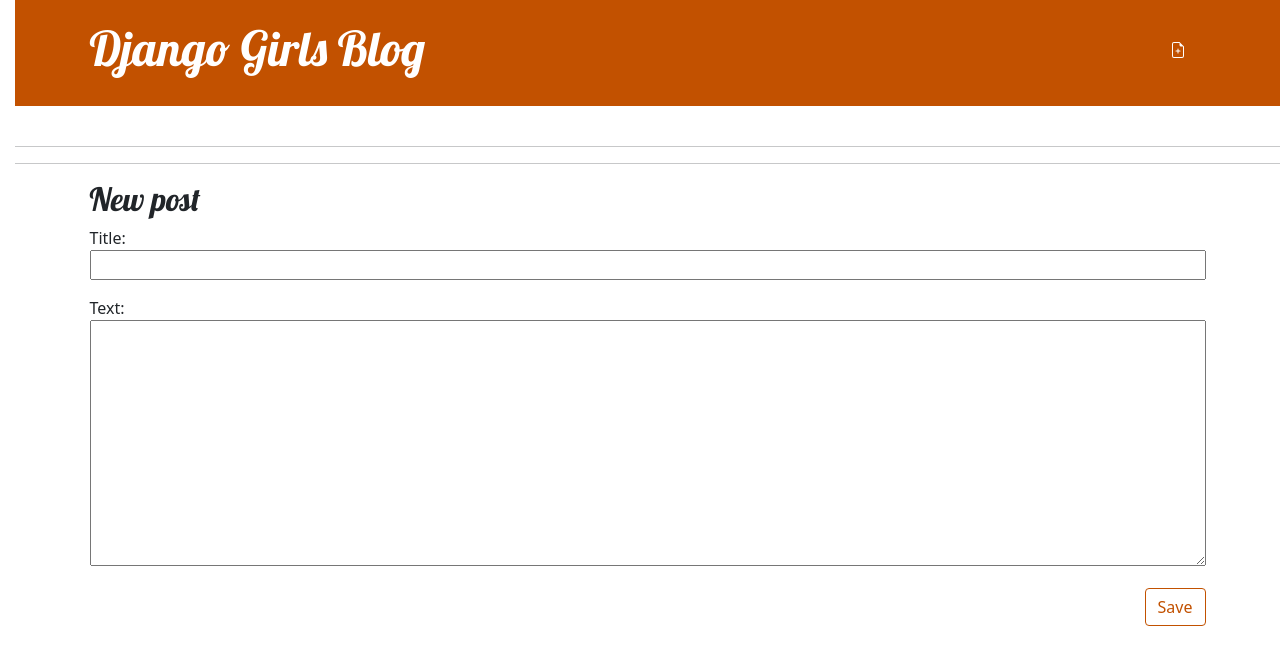
After one commit to ibra15-cyber/djangogirlsblog, a Django app: page /post/new/ in a window 1280 px wide. The commit adds this page. Shown: the top 665 px of the page. Run offline with Django 3.2, Linux system fonts and the light colour scheme.

Commit message:
final push

```diff
--- /dev/null
+++ b/mysite/blog/forms.py
@@ -0,0 +1,8 @@
+from django import forms
+
+from .models import Post
+
+class PostForm(forms.ModelForm): #create a class that extendes forms.ModelForm
+    class Meta: #create subclass meta with an obj of post and fields
+        model = Post #post obj called model
+        fields = ['title', 'text'] #just like destructuring in react but here with a tuple
--- a/mysite/blog/models.py
+++ b/mysite/blog/models.py
@@ -14,8 +14,8 @@ class Post(models.Model): #inherits models.Model to define the fields
 
     #characters or methods
     def publish(self):
-        self.published_date = time.now() #time.now given to published
-        self.save()
+        published_date = time.now() #time.now given to published
+        save()
 
     def __str__(self):
         return self.title
--- a/mysite/blog/static/css/blog.css
+++ b/mysite/blog/static/css/blog.css
@@ -12,7 +12,7 @@ body {
     background-color: #c25100;
     margin-top: 0;
     margin-bottom: 40px;
-    padding: 20px 20px 20px 40px;
+    padding: 20px 20px 20px 20px;
 }
 
 .page-header h1,
@@ -75,3 +75,7 @@ h1, h2, h3, h4 {
     color: #FFFFFF;
     background-color: #C25100;
 }
+
+#1 {
+    color: red;
+}
--- a/mysite/blog/templates/blog/base.html
+++ b/mysite/blog/templates/blog/base.html
@@ -13,6 +13,11 @@
     <body>
         <header class="page-header">
             <div class="container">
+                {% comment %} {% if user.is_authenticated %} {% endcomment %}
+                    <a href="{% url 'post_new' %}" class="top-menu">
+                        {% include './icons/file-earmark-plus.svg' %}
+                    </a>
+                {% comment %} {% endif %} {% endcomment %}
                 <h1><a href="/">Django Girls Blog</a></h1>
             </div>
         </header>
--- /dev/null
+++ b/mysite/blog/templates/blog/post_edit.html
@@ -0,0 +1,9 @@
+{% extends 'blog/base.html' %}
+
+{% block content %}
+    <h2>New post</h2>
+    <form method="POST" class="post-form">{% csrf_token %}
+        {{ form.as_p }}
+        <button type="submit" class="save btn btn-secondary">Save</button>
+    </form>
+{% endblock %}
--- a/mysite/blog/templates/blog/post_list.html
+++ b/mysite/blog/templates/blog/post_list.html
@@ -4,7 +4,8 @@
     {% for post in posts %}
         <article class="post">
             <time class='date'>published: {{post.published_date }}</time>
-            <h2><a href="{% url 'post_detail' pk=post.pk %}">{{post.title}}</a></h2>
+            <h2><a href="{% url 'post_detail' pk=post.pk %}">{{ post.title }}</a></h2>
+            <p id='1'>by {{post.author}}</p>
             <p>{{post.text | linebreaks }}</p>
             <hr>
         </article>
--- a/mysite/blog/templates/blog/post_list2.html
+++ b/mysite/blog/templates/blog/post_list2.html
@@ -11,7 +11,7 @@
 
         <article>
             <time>published: 14.06.2014, 12:14</time>
-            <h2><a href="">My first post</a></h2>
+            <h2><a href="/post_detail.html">My first post</a></h2>
             <p>Aenean eu leo quam. Pellentesque ornare sem lacinia quam venenatis vestibulum. Donec id elit non mi porta gravida at eget metus. Fusce dapibus, tellus ac cursus commodo, tortor mauris condimentum nibh, ut fermentum massa justo sit amet risus.</p>
 
 
--- a/mysite/blog/urls.py
+++ b/mysite/blog/urls.py
@@ -3,7 +3,12 @@ from . import views  #views the code that will be rendered
 
 
 urlpatterns = [
+    #goes to / show everything
     path('', views.post_list),
-    path('post/<int:pk>/', views.post_detail, name='post.detail'), #post/1 post/2
+    #this link, post/1 goes to post_detail view with post detail html
+    path('post/<int:pk>/', views.post_detail, name='post_detail'),
     #remember post is just our choosing
+    path('post/new/', views.post_new, name='post_new'),
+    path('post/<int:pk>/edit/', views.post_edit, name='post_edit'),
+
 ]
--- a/mysite/blog/views.py
+++ b/mysite/blog/views.py
@@ -1,13 +1,58 @@
 # from datetime import timezone
+from django.urls import is_valid_path
 from django.utils import timezone
-from django.shortcuts import get_object_or_404, render
+from django.shortcuts import get_object_or_404, redirect, render
+
+from .forms import PostForm
 from .models import Post #we import our Post to be able to talk with the db
 
 # Create your views here.
 def post_list(request):  #take a request as para
     posts = Post.objects.filter(published_date__lte=timezone.now()).order_by('published_date')
-    return render(request, 'blog/post_list.html', {'posts': posts}) #return render pass the request and render .html
+    # = get_object_or_404(Post, id)
+    context = {
+        'posts': posts
+    }
+    return render(request, 'blog/post_list.html', context) #return render pass the request and render .html
 
 def post_detail(request, pk):
     post = get_object_or_404(Post, pk=pk)
     return render(request, 'blog/post_detail.html', {'post': post})
+
+# def post_new(request):
+#     form = PostForm()
+#     return render(request, 'blog/post_edit.html', {'form': form})
+
+# what is happening here is that when a user goes to a link its get request
+# so the html with the context is rendeered
+# when the user submits, it a post request hence we get the user that posted it and teh time
+# we setting the post.author to ther user making the request
+# and also setting the post.published_date to when we did the submission whihc is now
+def post_new(request):
+    if request.method == "POST":
+        form = PostForm(request.POST)
+        if form.is_valid():
+            post = form.save(commit=False)
+            post.author = request.user
+            post.published_date = timezone.now()
+            form.save()
+            return redirect('post_detail', id=post.id) #after submitting to the db, get us to the post_detail of the same post
+    else:
+        form = PostForm()
+    return render(request, 'blog/post_edit.html', {'form': form})
+
+
+
+def post_edit(request, pk):
+    post = get_object_or_404(Post, id=pk)
+    if request.method == "POST":
+        form = PostForm(request.POST, instance=post)
+        if form.is_valid():
+            post = form.save(commit=False)
+            post.author = request.user
+            post.published_date = timezone.now()
+            post.save()
+            return redirect('post_detail', pk=post.pk)
+    else:
+        form = PostForm(instance=post)
+    return render(request, 'blog/post_edit.html', {'form': form})
--- a/mysite/mysite/settings.py
+++ b/mysite/mysite/settings.py
@@ -55,7 +55,7 @@ ROOT_URLCONF = 'mysite.urls'
 TEMPLATES = [
     {
         'BACKEND': 'django.template.backends.django.DjangoTemplates',
-        'DIRS': [],
+        'DIRS': [os.path.join(BASE_DIR,  'templates')],
         'APP_DIRS': True,
         'OPTIONS': {
             'context_processors': [
```
Also changed, not shown: mysite/blog/templates/blog/post_detail.html (+16 -4 lines), mysite/blog/templates/blog/icons/file-earmark-plus.svg (added), mysite/blog/templates/blog/icons/pencil-fill.svg (added), mysite/db.sqlite3.
